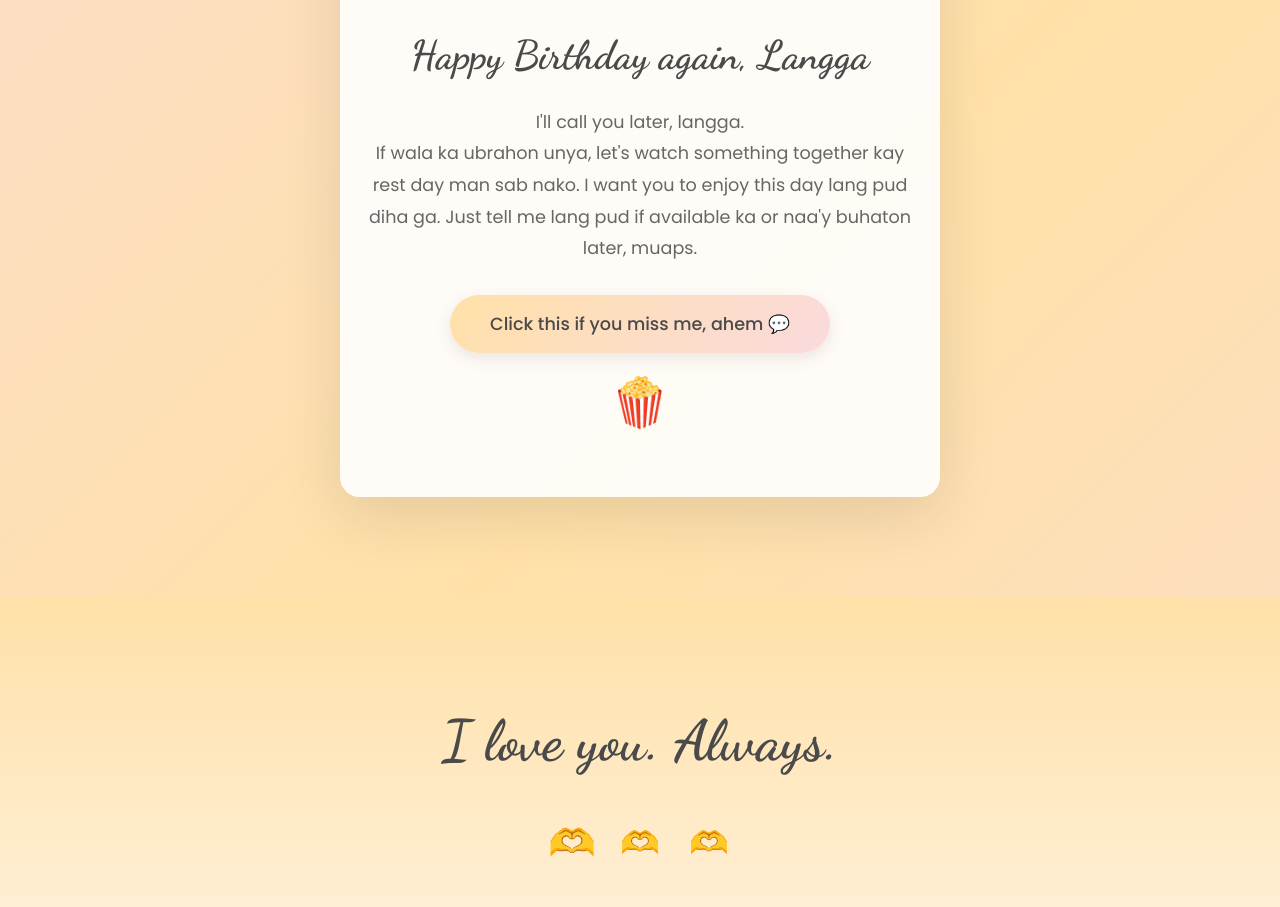
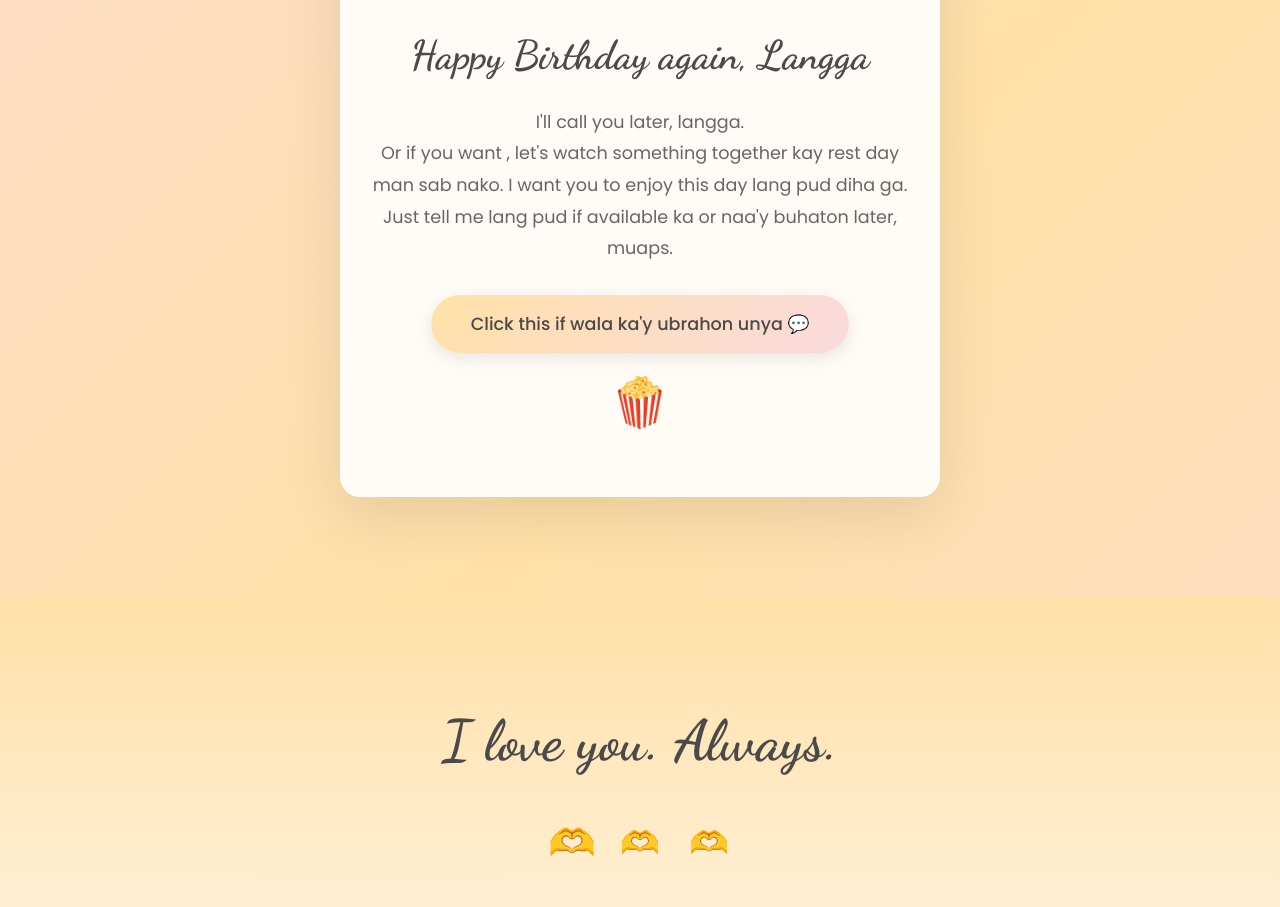
Before and after one commit to zesto0/Birthday, a plain HTML site: page index.html in a window 1280 px wide. Shown: the part 2878-3785 px from the top of the page. Drawn offline with Linux system fonts and the light colour scheme.

Commit message:
Update index.html

```diff
--- a/index.html
+++ b/index.html
@@ -166,12 +166,12 @@
                 <h2 class="streaming-title">Happy Birthday again, Langga</h2>
                 <p class="streaming-text">
                     I'll call you later, langga.<br>
-                    If wala ka ubrahon unya, let's watch something together kay rest day man sab nako.
+                    Or if you want , let's watch something together kay rest day man sab nako.
                     I want you to enjoy this day lang pud diha ga. Just tell me lang pud if available ka or
                     naa'y buhaton later, muaps.
                 </p>
                 <!-- Messenger link - replace YOUR_MESSENGER_USERNAME with your actual username -->
-                <a href="https://m.me/Introvertu" target="_blank" class="streaming-button">Click this if you miss me, ahem 💬</a>
+                <a href="https://m.me/Introvertu" target="_blank" class="streaming-button">Click this if wala ka'y ubrahon unya 💬</a>
                 <div class="streaming-decoration">🍿</div>
             </div>
         </div>
```
